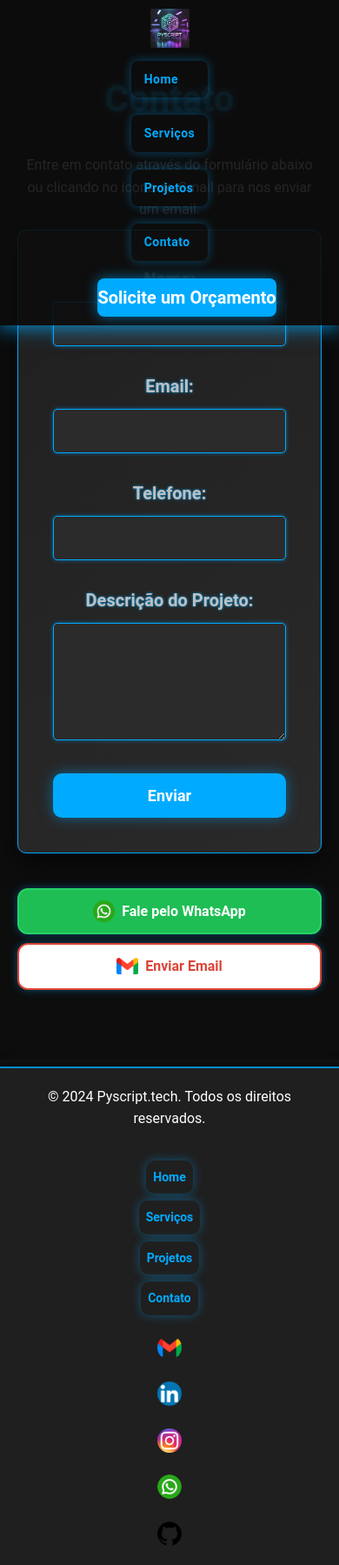
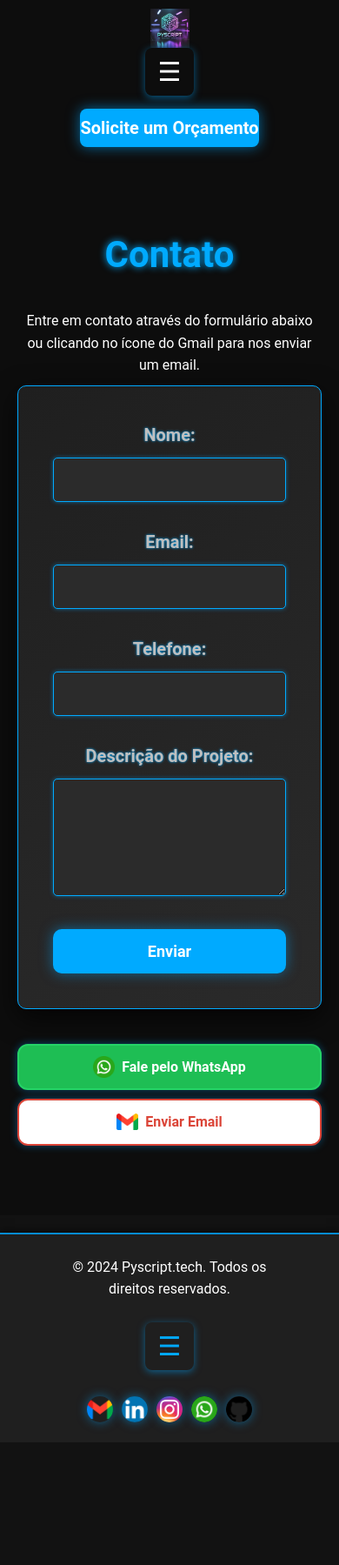
Before and after one commit to LeonardoRFragoso/PyScriptTech_React, a React (Create React App) app: page /contact in a window 390 px wide. Shown: the whole page at 87% size. After the commit the page ends 1658 px from the top, so only its background shows below. Built offline with nearby package versions, Linux system fonts and the light colour scheme.

Commit message:
Ajustando navbar e footer para telas menores

```diff
--- a/src/components/Footer/footer.js
+++ b/src/components/Footer/footer.js
@@ -1,25 +1,38 @@
 // src/components/Footer/footer.js
-import React from 'react';
-import styles from './footer.module.css'; // Importando os estilos como um módulo
-import gmailIcon from '../../assets/Icons/gmail.png'; // Caminho ajustado para o diretório src
+import React, { useState } from 'react';
+import styles from './footer.module.css'; // Importando os estilos
+import gmailIcon from '../../assets/Icons/gmail.png';
 import linkedinIcon from '../../assets/Icons/linkedin-logo.png';
 import instagramIcon from '../../assets/Icons/instagram-icon.png';
 import whatsappIcon from '../../assets/Icons/whatsapp.png';
-import githubIcon from '../../assets/Icons/github.png'; // Novo ícone do GitHub
+import githubIcon from '../../assets/Icons/github.png';
 
 const Footer = () => {
+  const [isMenuOpen, setIsMenuOpen] = useState(false);
+
+  const toggleMenu = () => {
+    setIsMenuOpen(!isMenuOpen);
+  };
+
   return (
     <footer className={styles.footer}>
       <div className={styles.footerContainer}>
         <p>&copy; {new Date().getFullYear()} Pyscript.tech. Todos os direitos reservados.</p>
 
-        <div className={styles.footerLinks}>
+        {/* Botão hamburguer para abrir/fechar os links */}
+        <button className={styles.hamburger} onClick={toggleMenu}>
+          ☰
+        </button>
+
+        {/* Menu de navegação controlado pelo hambúrguer */}
+        <div className={`${styles.footerMenu} ${isMenuOpen ? styles.showMenu : ''}`}>
           <a href="/" className={styles.footerLink}>Home</a>
           <a href="/services" className={styles.footerLink}>Serviços</a>
           <a href="/projects" className={styles.footerLink}>Projetos</a>
           <a href="/contact" className={styles.footerLink}>Contato</a>
         </div>
 
+        {/* Ícones sociais sempre visíveis */}
         <div className={styles.footerSocials}>
           <a href="mailto:leonardorfragoso@gmail.com" target="_blank" rel="noopener noreferrer" className={styles.footerSocialLink}>
             <img src={gmailIcon} alt="Gmail" />
--- a/src/components/Footer/footer.module.css
+++ b/src/components/Footer/footer.module.css
@@ -11,6 +11,7 @@
   border-top: 2px solid rgba(0, 168, 255, 0.8);
 }
 
+/* Container do footer */
 .footerContainer {
   max-width: 1200px;
   margin: 0 auto;
@@ -18,29 +19,49 @@
   display: flex;
   flex-direction: column;
   align-items: center;
-  justify-content: center;
+  gap: var(--spacing-medium);
 }
 
-/* Links no rodapé */
-.footerLinks {
-  margin-top: var(--spacing-medium);
-  display: flex;
-  justify-content: center;
-  flex-wrap: wrap;
-  gap: 15px;
-  /* Ajuste fino para manter um espaço uniforme */
+/* Botão hamburguer */
+.hamburger {
+  font-size: 30px;
+  background: none;
+  border: none;
+  color: #00aaff;
+  cursor: pointer;
+  transition: transform 0.3s ease, color 0.3s ease;
 }
 
+.hamburger:hover {
+  color: #ffffff;
+  transform: scale(1.1);
+  /* Efeito ao passar o mouse */
+}
+
+/* Menu de navegação */
+.footerMenu {
+  display: none;
+  flex-direction: column;
+  gap: 12px;
+  margin-top: var(--spacing-medium);
+}
+
+/* Mostrar o menu quando aberto */
+.showMenu {
+  display: flex;
+}
+
+/* Links de navegação no footer */
 .footerLink {
   color: #00aaff;
   text-decoration: none;
-  margin: 0;
   font-size: 18px;
   font-weight: 700;
-  padding: 12px 18px;
-  transition: background-color 0.3s, color 0.3s, box-shadow 0.3s, transform 0.3s;
+  padding: 10px 15px;
   border-radius: 10px;
+  transition: background-color 0.3s, color 0.3s, transform 0.3s;
   box-shadow: 0px 0px 12px rgba(0, 168, 255, 0.4);
+  /* Efeito neon */
 }
 
 .footerLink:hover {
@@ -48,21 +69,16 @@
   color: #ffffff;
   transform: scale(1.08);
   box-shadow: 0 0 20px rgba(0, 168, 255, 0.9);
+  /* Sombra mais intensa */
 }
 
-/* Ícones de redes sociais */
+/* Ícones sociais */
 .footerSocials {
-  margin-top: var(--spacing-small);
-  /* Menor espaço entre os links e ícones */
   display: flex;
+  gap: 15px;
+  margin-top: var(--spacing-medium);
   justify-content: center;
   flex-wrap: wrap;
-  gap: 15px;
-  /* Ajuste fino no espaçamento */
-}
-
-.footerSocialLink {
-  transition: transform 0.3s ease, box-shadow 0.3s ease;
 }
 
 .footerSocialLink img {
@@ -70,72 +86,43 @@
   height: 40px;
   border-radius: 50%;
   box-shadow: 0px 0px 12px rgba(0, 168, 255, 0.5);
+  /* Sombra leve */
+  transition: transform 0.3s ease, box-shadow 0.3s ease;
 }
 
 .footerSocialLink:hover img {
-  transform: scale(1.1);
+  transform: scale(1.2);
+  /* Aumenta no hover */
   box-shadow: 0px 0px 20px rgba(0, 168, 255, 0.7);
+  /* Efeito neon */
 }
 
 /* Responsividade */
 @media (max-width: 768px) {
-  .footer {
-    padding: 10px 15px;
-    margin-top: 8px;
-  }
-
-  .footerContainer {
-    flex-direction: column;
-    align-items: center;
-  }
-
-  .footerLinks {
-    flex-direction: column;
-    align-items: center;
+  .footerMenu {
+    margin-top: 10px;
     gap: 8px;
   }
 
+  .footerLink {
+    font-size: 16px;
+    padding: 8px 12px;
+  }
+
   .footerSocials {
-    flex-direction: column;
-    align-items: center;
-    margin-top: 8px;
-    gap: 8px;
+    gap: 10px;
   }
 }
 
 @media (max-width: 480px) {
-  .footer {
-    padding: 10px 5px;
-    /* Reduz padding geral */
-    margin-top: 8px;
-  }
-
-  .footerContainer {
-    flex-direction: column;
-    align-items: center;
-    gap: 10px;
-    /* Espaçamento entre elementos */
-  }
-
   .footerLink {
     font-size: 14px;
-    /* Fonte menor */
-    padding: 8px;
-    /* Reduzir padding */
-    text-align: center;
-    /* Centralizar texto */
-  }
-
-  .footerSocialLink {
-    margin: 5px;
-    /* Margem entre ícones */
+    padding: 6px 10px;
   }
 
   .footerSocialLink img {
-    width: 28px;
-    height: 28px;
-    /* Ícones ligeiramente menores */
-    box-shadow: none;
-    /* Remover sombra para visual mais limpo */
+    width: 30px;
+    height: 30px;
+    /* Ícones menores */
   }
 }
--- a/src/components/Navbar/navbar.js
+++ b/src/components/Navbar/navbar.js
@@ -1,28 +1,39 @@
 // src/components/Navbar/navbar.js
-import React from 'react';
+import React, { useState } from 'react';
 import { Link } from 'react-router-dom';
 import styles from './navbar.module.css'; // Importando o CSS Module
-
-// Caminho atualizado da logo
-import logo from '../../assets/img/logopyscript.png';
+import logo from '../../assets/img/logopyscript.png'; // Caminho atualizado da logo
 
 const Navbar = () => {
+  const [isMenuOpen, setIsMenuOpen] = useState(false);
+
+  const toggleMenu = () => {
+    setIsMenuOpen(!isMenuOpen);
+  };
+
   return (
     <header className={styles.navbar}>
       <div className={styles.navbarContainer}>
-        {/* Link para a página inicial com a logo */}
+        {/* Logo e link para a página inicial */}
         <Link to="/" className={styles.navbarLogo}>
           <img src={logo} alt="Pyscript.tech Logo" className={styles.logoImage} />
         </Link>
-        <nav className={styles.navbarLinks}>
-          {/* Links de navegação */}
+
+        {/* Botão Hamburguer */}
+        <button className={styles.hamburger} onClick={toggleMenu}>
+          ☰
+        </button>
+
+        {/* Menu de navegação, visível ou escondido dependendo do estado */}
+        <nav className={`${styles.navbarLinks} ${isMenuOpen ? styles.showMenu : ''}`}>
           <Link to="/" className={styles.navbarItem}>Home</Link>
           <Link to="/services" className={styles.navbarItem}>Serviços</Link>
           <Link to="/projects" className={styles.navbarItem}>Projetos</Link>
           <Link to="/contact" className={styles.navbarItem}>Contato</Link>
         </nav>
+
+        {/* Botão de ação */}
         <div className={styles.navbarAction}>
-          {/* Botão de ação */}
           <button className={styles.ctaButton}>Solicite um Orçamento</button>
         </div>
       </div>
--- a/src/components/Navbar/navbar.module.css
+++ b/src/components/Navbar/navbar.module.css
@@ -1,50 +1,47 @@
 :root {
   --color-bg-nav: #0d0d0d;
-  /* Fundo escuro compatível com o estilo neon */
+  /* Fundo escuro compatível com estilo neon */
   --color-text-nav: #ffffff;
   /* Texto branco */
   --color-link-hover: #00aaff;
   /* Efeito neon no hover */
   --color-link-text: #00aaff;
-  /* Texto dos links no mesmo tom neon */
+  /* Links no mesmo tom neon */
   --color-btn-bg: #00aaff;
-  /* Fundo do botão padrão */
+  /* Fundo do botão */
   --color-btn-hover-bg: #0099cc;
-  /* Cor de fundo no hover do botão */
+  /* Cor do botão no hover */
   --color-text-hover: #ffffff;
-  /* Texto branco ao passar o mouse */
+  /* Texto branco no hover */
   --shadow-standard: 0 2px 10px rgba(0, 168, 255, 0.5);
-  /* Sombra azul suave */
+  /* Sombra suave */
   --shadow-hover: 0 4px 20px rgba(0, 168, 255, 0.7);
-  /* Sombra neon ao hover */
+  /* Sombra neon no hover */
   --spacing-small: 12px;
-  /* Aumentar o espaçamento pequeno */
   --spacing-medium: 18px;
-  /* Aumentar o espaçamento médio */
   --spacing-large: 25px;
   --transition-fast: 0.3s;
   --border-radius: 10px;
-  /* Arredondamento mais suave */
+  /* Arredondamento suave */
   --font-size-navbar: 18px;
   --font-weight-navbar: 700;
-  /* Aumentar peso da fonte */
 }
 
+/* Navbar principal */
 .navbar {
   background-color: var(--color-bg-nav);
   color: var(--color-text-nav);
   padding: var(--spacing-medium) var(--spacing-large);
-  position: fixed;
-  top: 0;
   width: 100%;
   z-index: 1000;
   box-shadow: var(--shadow-standard);
   transition: background-color var(--transition-fast), box-shadow var(--transition-fast);
 }
 
+/* Efeito ao passar o mouse sobre a navbar */
 .navbar:hover {
   background-color: rgba(13, 13, 13, 0.9);
-  /* Leve transparência no hover */
+  /* Transparente no hover */
   box-shadow: var(--shadow-hover);
 }
 
@@ -56,6 +53,7 @@
   margin: 0 auto;
 }
 
+/* Logo */
 .navbarLogo {
   display: flex;
   align-items: center;
@@ -63,43 +61,40 @@
 
 .logoImage {
   height: 45px;
-  /* Aumentei um pouco o tamanho do logo */
+  /* Tamanho da logo */
 }
 
+/* Links de navegação */
 .navbarLinks {
   display: flex;
+  gap: var(--spacing-large);
+  transition: transform var(--transition-fast);
 }
 
+/* Link individual */
 .navbarItem {
   color: var(--color-link-text);
   text-decoration: none;
-  margin: 0 var(--spacing-large);
-  /* Aumentado o espaçamento entre os links */
   padding: var(--spacing-small) var(--spacing-medium);
   border-radius: var(--border-radius);
-  transition: background-color var(--transition-fast), color var(--transition-fast), transform var(--transition-fast);
-  box-shadow: 0px 0px 12px rgba(0, 168, 255, 0.4);
-  /* Efeito neon nos links */
   font-size: var(--font-size-navbar);
   font-weight: var(--font-weight-navbar);
   letter-spacing: 0.5px;
-  /* Maior espaçamento entre as letras */
+  transition: background-color var(--transition-fast), color var(--transition-fast), transform var(--transition-fast);
+  box-shadow: 0px 0px 12px rgba(0, 168, 255, 0.4);
+  /* Sombra leve neon */
 }
 
+/* Efeito neon no hover */
 .navbarItem:hover {
   background-color: var(--color-link-hover);
   color: var(--color-text-hover);
   transform: scale(1.08);
-  box-shadow: 0 0 20px rgba(0, 168, 255, 0.9);
-  /* Sombra neon ao hover mais brilhante */
+  box-shadow: 0px 0px 20px rgba(0, 168, 255, 0.9);
+  /* Sombra mais intensa */
 }
 
-.navbarAction {
-  display: flex;
-  margin-left: var(--spacing-large);
-  /* Espaçamento maior entre o CTA e os itens da navbar */
-}
-
+/* Botão CTA */
 .ctaButton {
   background-color: var(--color-btn-bg);
   color: var(--color-text-hover);
@@ -108,26 +103,42 @@
   padding: var(--spacing-small) var(--spacing-large);
   cursor: pointer;
   box-shadow: 0px 0px 15px rgba(0, 168, 255, 0.6);
-  /* Sombra neon mais intensa no botão */
+  /* Sombra neon */
   transition: background-color var(--transition-fast), transform var(--transition-fast), box-shadow var(--transition-fast);
   font-size: 20px;
-  /* Aumentar o tamanho da fonte para o botão */
   font-weight: bold;
-  /* Mais peso para destacar */
 }
 
 .ctaButton:hover {
   background-color: var(--color-btn-hover-bg);
   transform: scale(1.08);
   box-shadow: 0px 0px 25px rgba(0, 153, 204, 0.8);
-  /* Sombra neon azul no hover mais intensa */
+  /* Sombra mais intensa no hover */
 }
 
-/* Responsividade */
+/* Botão hamburguer para dispositivos móveis */
+.hamburger {
+  display: none;
+  /* Escondido no desktop */
+  font-size: 30px;
+  background: none;
+  border: none;
+  color: var(--color-text-nav);
+  cursor: pointer;
+  z-index: 1001;
+  /* Sempre na frente do menu */
+}
+
+/* Menu visível no mobile */
+.showMenu {
+  display: flex !important;
+}
+
+/* Estilo e comportamento do menu no mobile */
 @media (max-width: 768px) {
   .navbar {
     padding: 10px 15px;
-    /* Reduzir padding */
+    /* Reduzir padding no mobile */
   }
 
   .navbarContainer {
@@ -136,33 +147,55 @@
   }
 
   .navbarLinks {
+    display: none;
+    /* Escondido por padrão */
     flex-direction: column;
-    margin-top: 10px;
-    gap: 10px;
-    /* Espaçamento entre links */
+    width: 100%;
+    background-color: var(--color-bg-nav);
+    position: absolute;
+    top: 60px;
+    /* Abaixo da navbar */
+    left: 0;
+    height: calc(100vh - 60px);
+    /* Ocupa toda a altura restante */
+    overflow-y: auto;
+    /* Adiciona rolagem no menu */
+    padding: var(--spacing-medium) 0;
+    box-shadow: var(--shadow-standard);
+    z-index: 999;
   }
 
   .navbarItem {
-    margin: 8px 0;
+    margin: 10px 0;
     font-size: 16px;
-    /* Ajustar tamanho da fonte */
+    /* Ajuste no tamanho da fonte */
+    text-align: center;
+    width: 100%;
+    /* Cada item ocupa a largura toda */
+  }
+
+  .hamburger {
+    display: block;
+    /* Exibir o botão no mobile */
   }
 
   .navbarAction {
     margin-top: 15px;
+    /* Espaçamento entre botão e menu */
   }
 }
 
+/* Responsividade para dispositivos pequenos */
 @media (max-width: 480px) {
   .navbarItem {
     font-size: 14px;
-    /* Fonte menor para dispositivos muito pequenos */
+    /* Fonte menor para dispositivos pequenos */
     margin: 5px 0;
   }
 
   .ctaButton {
     width: 100%;
-    /* Botão CTA ocupa largura total */
+    /* O botão ocupa toda a largura */
     text-align: center;
     padding: 10px 0;
   }
```
Also changed, not shown: src/pages/HomePage/ServiceSection/ServicesSection.js (+32 -6 lines).
